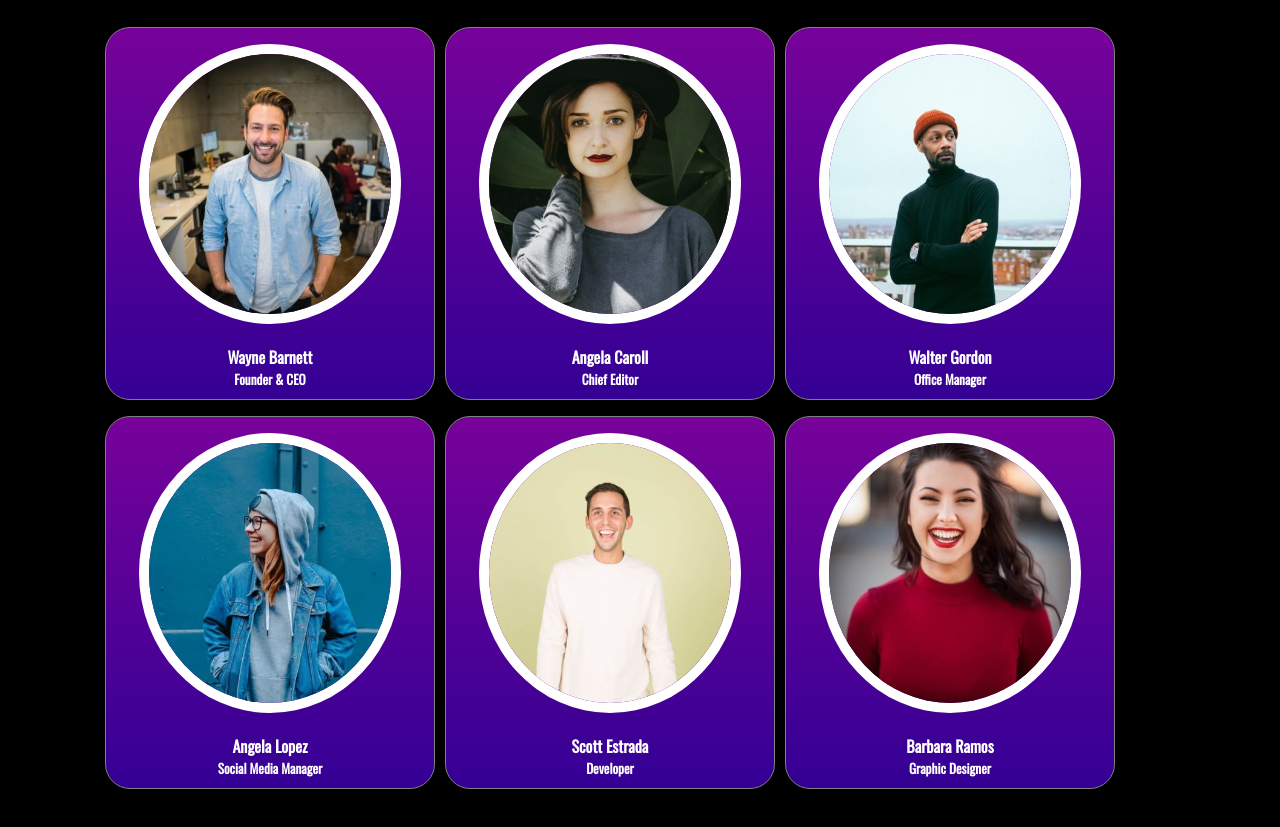
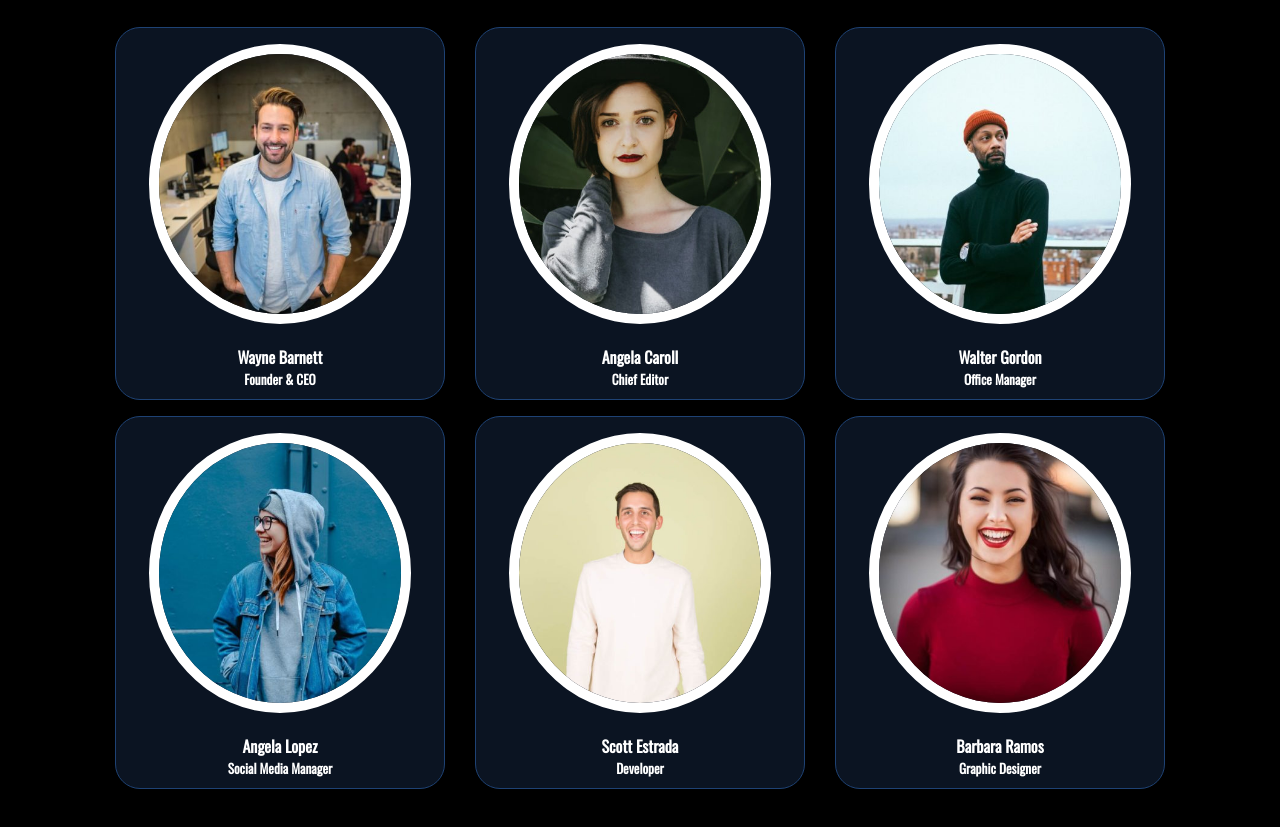
Before and after one commit to SimoneViglione/js-our-team, a plain HTML site: page index.html in a window 1280 px wide. Shown: the part 77-904 px from the top of the page. Drawn offline with nearby package versions, Linux system fonts and the light colour scheme.

Commit message:
css un po' meno brutto

```diff
--- a/css/style.css
+++ b/css/style.css
@@ -34,11 +34,14 @@ body {
 
 #team-container div {
     width: calc((100% / 3) - 30px);
-    margin: 0 5px 1rem;
-    border: solid 0.5px gray;
+    margin: 0 15px 1rem;
     border-radius: 25px;
-    background-image: linear-gradient(rgb(119, 2, 154), rgb(52, 0, 148));
 
+    border: solid 0.5px rgb(30, 66, 116);
+    background-color: rgba(19, 35, 58, 0.598);
+
+    /*border: solid 0.5px gray;
+    background-color: linear-gradient(rgb(119, 2, 154), rgb(52, 0, 148));*/
 }
 
 #team-container img {
```
